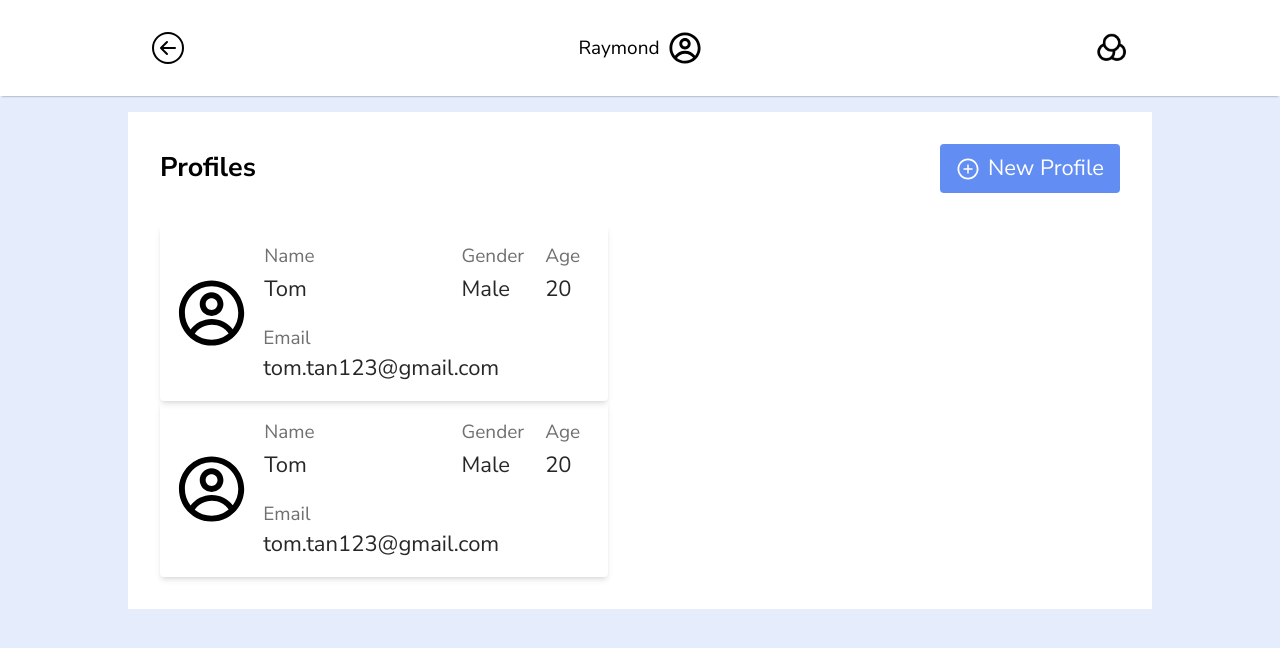
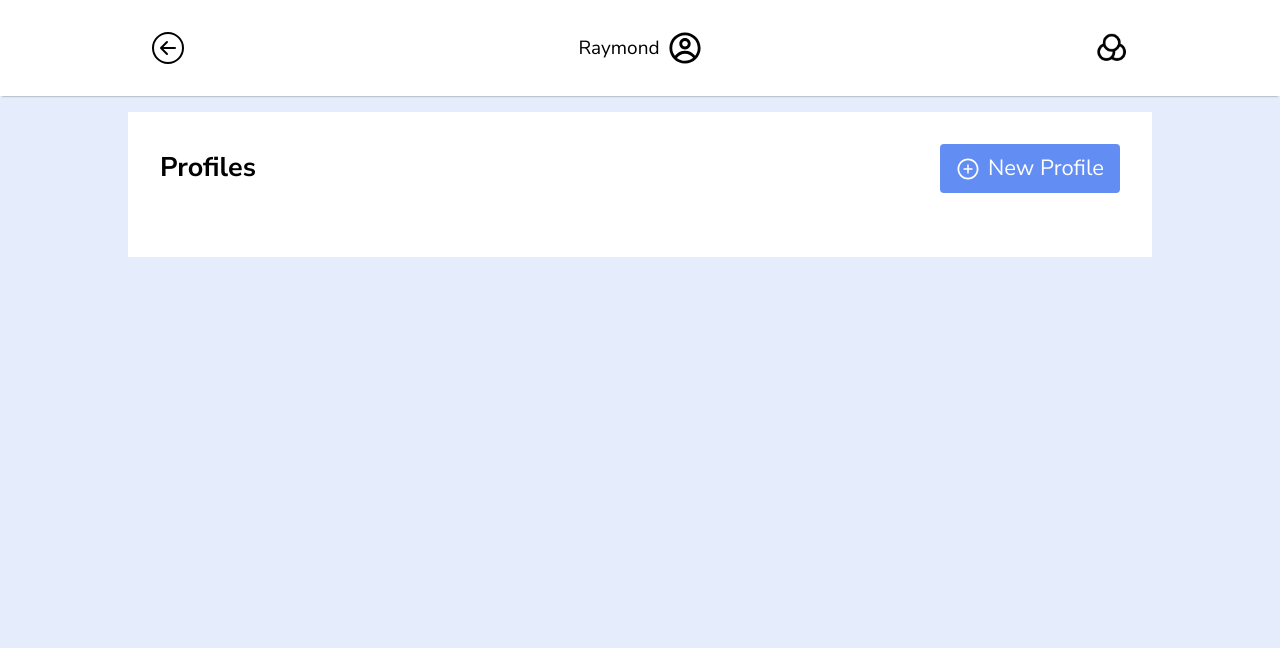
Before and after one commit to Cozinater/cms-responsive-component, a Next.js app: page / in a window 1280 px wide. Shown: the top 648 px of the page. Built offline with nearby package versions, Linux system fonts and the light colour scheme.

Commit message:
Implementing functionality to add new users

```diff
--- a/app/newProfile/page.tsx
+++ b/app/newProfile/page.tsx
@@ -1,9 +1,11 @@
 'use client';
 
 import { Button } from 'primereact/button';
+import useLocalStorage from '@/hooks/useLocalStorage';
 import { AiOutlinePlusCircle } from 'react-icons/ai';
-import { useForm, SubmitHandler, Controller } from 'react-hook-form';
-import { Dropdown } from 'primereact/dropdown';
+import { useForm, SubmitHandler } from 'react-hook-form';
+import { v4 as uuidv4 } from 'uuid';
+import { useRouter } from 'next/navigation';
 
 type Inputs = {
   name: string;
@@ -19,14 +21,26 @@ enum GenderEnum {
 }
 
 export default function NewProfile() {
+  // Get the value from local storage if it exists
+  const [profileValue, setProfileValue] = useLocalStorage('profiles', {});
+
+  const router = useRouter();
+
   const {
     register,
     handleSubmit,
-    control,
     formState: { errors },
   } = useForm<Inputs>();
 
-  const onSubmit: SubmitHandler<Inputs> = (data) => console.log(data);
+  const onSubmit: SubmitHandler<Inputs> = (data) => {
+    const id: string = uuidv4();
+    let profileObj = profileValue;
+
+    profileObj[id] = data;
+    setProfileValue(profileObj);
+    console.log(profileObj);
+    router.push('/');
+  };
 
   return (
     <div className='p-8'>
--- a/app/page.tsx
+++ b/app/page.tsx
@@ -4,8 +4,11 @@ import Card from '@/components/display/card';
 import Link from 'next/link';
 import { Button } from 'primereact/button';
 import { AiOutlinePlusCircle } from 'react-icons/ai';
+import useLocalStorage from '@/hooks/useLocalStorage';
 
 export default function Home() {
+  const [profileValues, setProfileValues] = useLocalStorage('profiles', {});
+  console.log(profileValues);
   return (
     <div className='p-8'>
       <div className='flex flex-grow items-center'>
@@ -18,8 +21,17 @@ export default function Home() {
         </Link>
       </div>
       <div className='m-4 grid gap-4'></div>
-      <Card name={'Tom'} gender={'Male'} age={'20'} email={'tom.tan123@gmail.com'} />
-      <Card name={'Tom'} gender={'Male'} age={'20'} email={'tom.tan123@gmail.com'} />
+      {Object.keys(profileValues).map((key: string) => {
+        return (
+          <Card
+            key={key}
+            name={profileValues[key].name}
+            gender={profileValues[key].gender}
+            age={profileValues[key].age}
+            email={profileValues[key].email}
+          />
+        );
+      })}
     </div>
   );
 }
--- /dev/null
+++ b/hooks/useLocalStorage.tsx
@@ -0,0 +1,31 @@
+import { useState } from 'react';
+
+const useLocalStorage = (key: string, initialValue: Object) => {
+  const [state, setState] = useState(() => {
+    // Initialize the state
+    try {
+      const value = window.localStorage.getItem(key);
+      // Check if the local storage already has any values,
+      // otherwise initialize it with the passed initialValue
+      return value ? JSON.parse(value) : initialValue;
+    } catch (error) {
+      console.log(error);
+    }
+  });
+
+  const setValue = (value: Object) => {
+    try {
+      // If the passed value is a callback function,
+      //  then call it with the existing state.
+      const valueToStore = value instanceof Function ? value(state) : value;
+      window.localStorage.setItem(key, JSON.stringify(valueToStore));
+      setState(value);
+    } catch (error) {
+      console.log(error);
+    }
+  };
+
+  return [state, setValue];
+};
+
+export default useLocalStorage;
--- a/package.json
+++ b/package.json
@@ -24,6 +24,7 @@
     "react-hook-form": "^7.45.2",
     "react-icons": "^4.10.1",
     "tailwindcss": "3.3.3",
-    "typescript": "5.1.6"
+    "typescript": "5.1.6",
+    "uuid": "^9.0.0"
   }
 }
```
Also changed, not shown: 1 other file (tests, documents, lock files or other folders).
